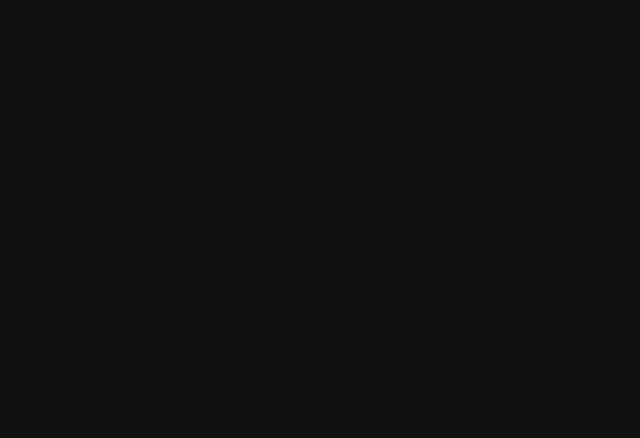
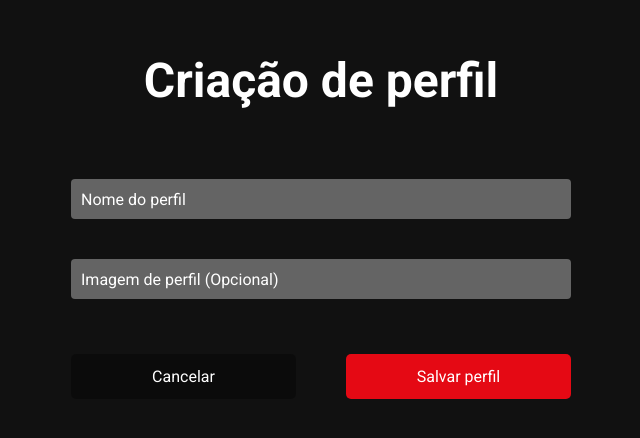
Before and after one commit to arthur-lage/netflix-clone, a React (Create React App) app: page /profile/create in a window 1280 px wide. Shown: the part 194-632 px from the top of the page, without its empty margins (319-959 px from the left). Built offline with nearby package versions, Linux system fonts and the light colour scheme.

Commit message:
create profile

```diff
--- a/public/index.html
+++ b/public/index.html
@@ -2,14 +2,12 @@
 <html lang="en">
   <head>
     <meta charset="utf-8" />
-    <link rel="icon" href="%PUBLIC_URL%/favicon.ico" />
     <meta name="viewport" content="width=device-width, initial-scale=1" />
     <meta name="theme-color" content="#000000" />
     <meta
       name="description"
       content="Web site created using create-react-app"
     />
-    <link rel="apple-touch-icon" href="%PUBLIC_URL%/logo192.png" />
     <link rel="manifest" href="%PUBLIC_URL%/manifest.json" />
     <link rel="preconnect" href="https://fonts.googleapis.com" />
     <link rel="preconnect" href="https://fonts.gstatic.com" crossorigin />
@@ -24,6 +22,7 @@
       crossorigin="anonymous"
       referrerpolicy="no-referrer"
     />
+    <link rel="shortcut icon" href="https://assets.nflxext.com/us/ffe/siteui/common/icons/nficon2016.ico" />
     <title>Netflix Clone</title>
   </head>
   <body>
--- a/src/Api.js
+++ b/src/Api.js
@@ -71,5 +71,9 @@ export default {
         }
 
         return info
+    },
+    getRandomImage: async () => {
+        const res = await fetch("https://picsum.photos/200")
+        return res.url
     }
 }
--- a/src/App.js
+++ b/src/App.js
@@ -4,6 +4,7 @@ import { BrowserRouter as Router, Route } from "react-router-dom";
 
 import Home from './pages/Home'
 import ChangeProfile from "./pages/ChangeProfile";
+import CreateProfile from './pages/CreateProfile'
 
 import UserContextProvider from "./contexts/UserContext";
 
@@ -15,6 +16,7 @@ function App() {
         <div className="App">
           <Route path="/" exact component={Home} />
           <Route path="/profile" exact component={ChangeProfile} />
+          <Route path="/profile/create" exact component={CreateProfile} />
         </div>
       </UserContextProvider>
     </Router>
--- a/src/contexts/UserContext.js
+++ b/src/contexts/UserContext.js
@@ -13,7 +13,7 @@ export default ({ children }) => {
   const [users, setUsers] = useState([]);
 
   useEffect(() => {
-    if(JSON.parse(localStorage.getItem("netflix-clone:users")) === null){
+    if(JSON.parse(localStorage.getItem("netflix-clone:users")) === null || JSON.parse(localStorage.getItem("netflix-clone:users")) === [] || JSON.parse(localStorage.getItem("netflix-clone:users")) === undefined){
       setUsers([
         {
           avatar:
@@ -44,7 +44,7 @@ export default ({ children }) => {
       setUsers(JSON.parse(localStorage.getItem("netflix-clone:users")))
     }
 
-    if(JSON.parse(localStorage.getItem("netflix-clone:currentUser")) === null){
+    if(JSON.parse(localStorage.getItem("netflix-clone:currentUser")) === null || JSON.parse(localStorage.getItem("netflix-clone:currentUser")) === {}){
       setCurrentUser({
         avatar:
           "https://upload.wikimedia.org/wikipedia/commons/0/0b/Netflix-avatar.png",
@@ -58,12 +58,10 @@ export default ({ children }) => {
 
   useEffect(() => {
     localStorage.setItem("netflix-clone:currentUser", JSON.stringify(currentUser))
-    console.log("Current user atualizado")
   }, [currentUser])
 
   useEffect(() => {
     localStorage.setItem("netflix-clone:users", JSON.stringify(users))
-    console.log("Users atualizado")
   }, [users])
 
   return (
--- a/src/pages/ChangeProfile/index.js
+++ b/src/pages/ChangeProfile/index.js
@@ -9,7 +9,7 @@ import { UserContext } from '../../contexts/UserContext'
 export default () => {
   const history = useHistory();
 
-  const { currentUser, setCurrentUser, users, setUsers } = useContext(UserContext)
+  const { setCurrentUser, users } = useContext(UserContext)
 
   const handleProfileClick = (id) => {
     let newUser = users.filter(user => user.id === id)[0]
@@ -21,19 +21,9 @@ export default () => {
     if (users.length === 5) {
       alert("Número máximo de usuários atingido.");
     } else {
-        let id = users.length + 1
-        setUsers([...users, {
-            id,
-            avatar: "https://noirflix.netlify.app/imgs/icon3.png",
-            name: `User ${id}`
-        }])
+      history.push("/profile/create")
     }
   };
-
-  const teste = () => {
-    localStorage.setItem("netflix-clone:users", JSON.stringify(users))
-    localStorage.setItem("netflix-clone:currentUser", JSON.stringify(currentUser))
-  }
 
   return (
     <div className="changeProfile">
@@ -47,17 +37,17 @@ export default () => {
             className="profile"
           >
             <img src={user.avatar} alt={user.name} />
-            <span>{user.name}</span>
+            <span>{user.name.length > 15 ? user.name.substring(0, 12) + '...' : user.name}</span>
           </div>
         ))}
         <div onClick={handleAddProfile} className="addProfile">
           <i className="fas fa-plus-circle"></i>
-          <p>Add Profile</p>
+          <p>Adicionar perfil</p>
         </div>
       </div>
 
-      <a onClick={teste} className="manageProfiles" href="/profiles">
-        MANAGE PROFILES
+      <a className="manageProfiles" href="/profiles">
+          Editar perfís
       </a>
     </div>
   );
--- /dev/null
+++ b/src/pages/CreateProfile/index.js
@@ -0,0 +1,70 @@
+import React, { useContext, useState } from "react";
+import "./styles.css";
+
+import Api from "../../Api";
+
+import { useHistory } from "react-router-dom";
+import { UserContext } from "../../contexts/UserContext";
+
+// eslint-disable-next-line
+export default () => {
+  const history = useHistory();
+
+  const [currentName, setCurrentName] = useState("");
+  const [currentAvatar, setCurrentAvatar] = useState("");
+
+  const { users, setUsers } = useContext(UserContext);
+
+  const handleCancel = () => {
+    history.push("/profile");
+  };
+
+  const handleSave = async () => {
+    let id = users.length + 1;
+    let name = currentName.length === 0 ? `User ${id}` : currentName;
+    let avatar =
+      currentAvatar.length === 0 ? await Api.getRandomImage() : currentAvatar;
+
+    let newUser = {
+      id,
+      avatar,
+      name,
+    };
+
+    setUsers([...users, newUser]);
+
+    history.push("/profile");
+  };
+
+  return (
+    <div className="createProfile">
+      <div className="container">
+        <h2>Criação de perfil</h2>
+        <div className="profileFields">
+          <input
+            placeholder="Nome do perfil"
+            onChange={(e) => setCurrentName(e.target.value)}
+            type="text"
+            name="profileName"
+            id="profileName"
+          />
+          <input
+            placeholder="Imagem de perfil (Opcional)"
+            onChange={(e) => setCurrentAvatar(e.target.value)}
+            type="url"
+            name="imageURL"
+            id="imageURL"
+          />
+        </div>
+        <div className="profileActions">
+          <button className="cancel" onClick={handleCancel}>
+            Cancelar
+          </button>
+          <button className="save" onClick={handleSave}>
+            Salvar perfil
+          </button>
+        </div>
+      </div>
+    </div>
+  );
+};
--- /dev/null
+++ b/src/pages/CreateProfile/styles.css
@@ -0,0 +1,126 @@
+.createProfile{
+    display: flex;
+    align-items: center;
+    flex-direction: column;
+    overflow: hidden;
+    height: 100vh;
+    justify-content: center;
+}
+
+.container{
+    width: 500px;
+}
+
+h2{
+    font-size: 48px;
+    text-align: center;
+    animation: title-animation .5s normal forwards 1 ease;
+    margin-bottom: 50px;
+    font-family: "Roboto", sans-serif;
+}
+
+.profileFields{
+    display: flex;
+    animation: fields-animation .5s normal forwards 1 ease;
+    flex-direction: column;
+    margin-bottom: 35px;
+}
+
+.profileFields input{
+    margin: 20px 0;
+    width: 100%;
+    outline: none;
+    border-radius: 4px;
+    padding: 10px;
+    border: 0;
+    font-size: 16px;
+    font-family: "Roboto", sans-serif;
+    height: 40px;
+    background: rgb(100, 100, 100);
+    transition: .2s ease;
+    color: white;
+}
+
+.profileFields input::placeholder{
+    color: white;
+}
+
+.profileFields input:focus{
+    background: rgb(146, 146, 146);
+}
+
+.profileActions{
+    display: flex;
+    align-items: center;
+    justify-content: space-between;
+    animation: actions-animation .75s normal forwards 1 ease;
+}
+
+.profileActions .cancel{
+    color: white;
+    font-size: 16px;
+    font-family: "Roboto";
+    transition: .2s ease;
+    background: rgba(0, 0, 0, 0.3);
+    border: 0;
+    height: 45px;
+    width: 225px;
+    border-radius: 5px;
+    cursor: pointer;
+}
+
+.profileActions .cancel:hover{
+    background: rgba(0, 0, 0, 0.7);
+}
+
+.profileActions .save{
+    background: #e50914;
+    color: white;
+    font-size: 16px;
+    font-family: "Roboto";
+    transition: .2s ease;
+    height: 45px;
+    width: 225px;
+    border: 0;
+    border-radius: 5px;
+    cursor: pointer;
+}
+
+.profileActions .save:hover{
+    background: #fa2b36;
+}
+
+
+@keyframes fields-animation {
+    0%{
+      opacity: 0;
+      transform: translateY(200px);
+    }
+
+    100%{
+      transform: translateY(0);
+      opacity: 1;
+    }
+  }
+
+  @keyframes actions-animation {
+    0%{
+      filter: opacity(0);
+      transform: translateY(200px);
+    }
+
+    100%{
+      transform: translateY(0);
+      filter: opacity(1);
+    }
+  }
+
+  @keyframes title-animation {
+    0%{
+      filter: opacity(0);
+    }
+
+    100%{
+      filter: opacity(1);
+    }
+  }
```
